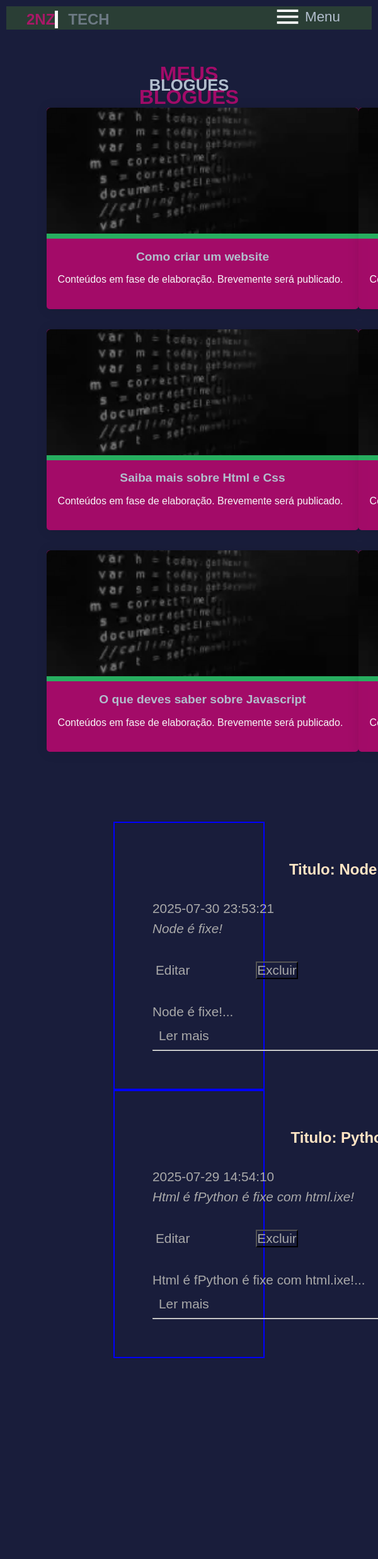
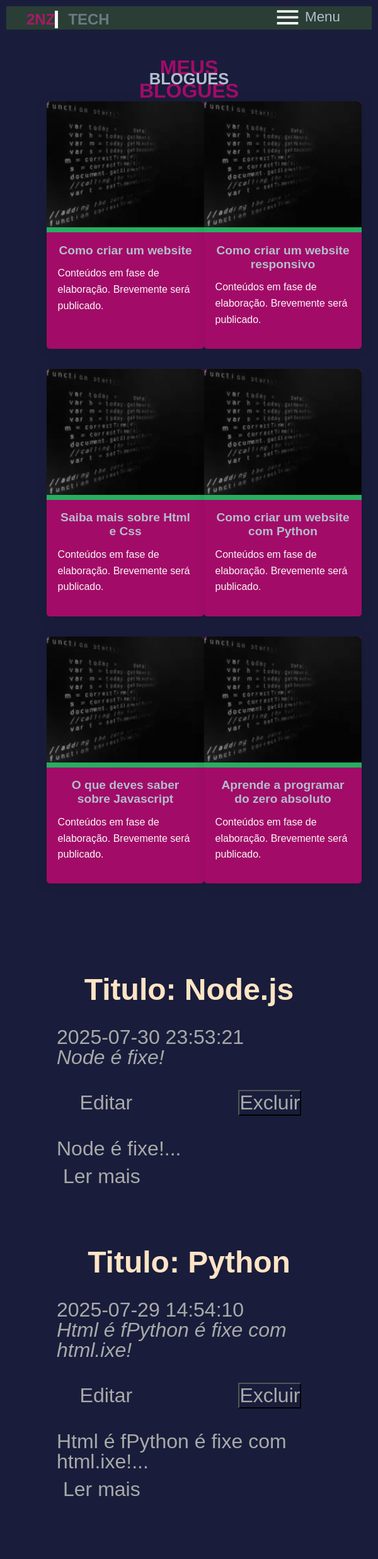
Before and after one commit to professorbaptista/flask_site, a Flask app: page /blog in a window 600 px wide. Shown: the whole page at 63% size. Before the commit the page ends 2157 px from the top, so only its background shows below. Run offline with Flask 3, Linux system fonts and the light colour scheme; data comes from the database, SQL or seed files in the repository.

Commit message:
Ajustes do css do blogue

```diff
--- a/src/static/css/blog.css
+++ b/src/static/css/blog.css
@@ -151,14 +151,12 @@
 
   @media screen and (max-width: 600px) {
 
-    .blog-content{
-      padding-block: 10px;
-    }
     .blogs{
       grid-template-columns: 1fr;
       gap: .3rem;
       margin-right: 4rem;
       padding-block: 50px;
+      width: 100%;
     }
 
     .main-title{
@@ -180,19 +178,24 @@
 
     /* Área de ediçao */
       .posts-card{
-        max-width: 240px;
-        padding: 40px;
+        width: 100%;
 
-
-        border: 2px solid blue;
       }
       h1{
         font-size: 2rem;
       }
 
       .editar-excluir{
-        gap: 50px;
+        gap: 0;
+        justify-content: space-around;
       }
+/*
+    .card{
+    width: 100%;
+    margin: 0 auto;
+    padding: 20px;
+    border: 2px solid red;
+  } */
 
     }
 
@@ -203,5 +206,36 @@
       gap: 0;
       margin-right: 3rem;
       padding-block: 5px;
+      width: 100%;
     }
+
+      .posts-card{
+        width: 100%;
+
+        h2{
+          font-size: 3rem;
+        }
+
+        p{
+          font-size: 2rem;
+        }
+
+        .editar-excluir a{
+          font-size: 2rem;
+        }
+
+        .editar-excluir form button{
+          font-size: 2rem;
+
+        }
+
+        .ler-mais a{
+          font-size: 2rem;
+        }
+
+      }
+
+
+
+
   }
--- a/src/static/css/ver_post.css
+++ b/src/static/css/ver_post.css
@@ -55,3 +55,21 @@
     }
 
 }
+
+
+@media screen and (min-width: 600px) and (max-width: 920px) {
+    .show-post{
+        h2{
+            font-size: 3rem;
+        }
+
+        p{
+            font-size: 2.2rem;
+            line-height: 3rem;
+        }
+
+        .voltar-cont a{
+            font-size: 2.2rem;
+        }
+    }
+}
--- a/src/templates/blog.html
+++ b/src/templates/blog.html
@@ -92,7 +92,7 @@
               {% for post in posts %}
             <div class="posts-card">
 
-               <div class="card">
+               <!-- <div class="card"> -->
                   <h2>Titulo: {{ post[1] }}</h2>
                   <p>{{ post[3] }}</p>
                   <p><em>{{ post[2] }}</em></p>
@@ -108,9 +108,9 @@
                     <div class="ler-mais">
                      <p>{{ post[2][:150] }}...</p>
                      <a href="{{ url_for('ver_post', id=post[0]) }}">Ler mais</a>
-                     <hr>
+
                   </div>
-               </div>
+               <!-- </div> -->
             </div>
 
 
```
